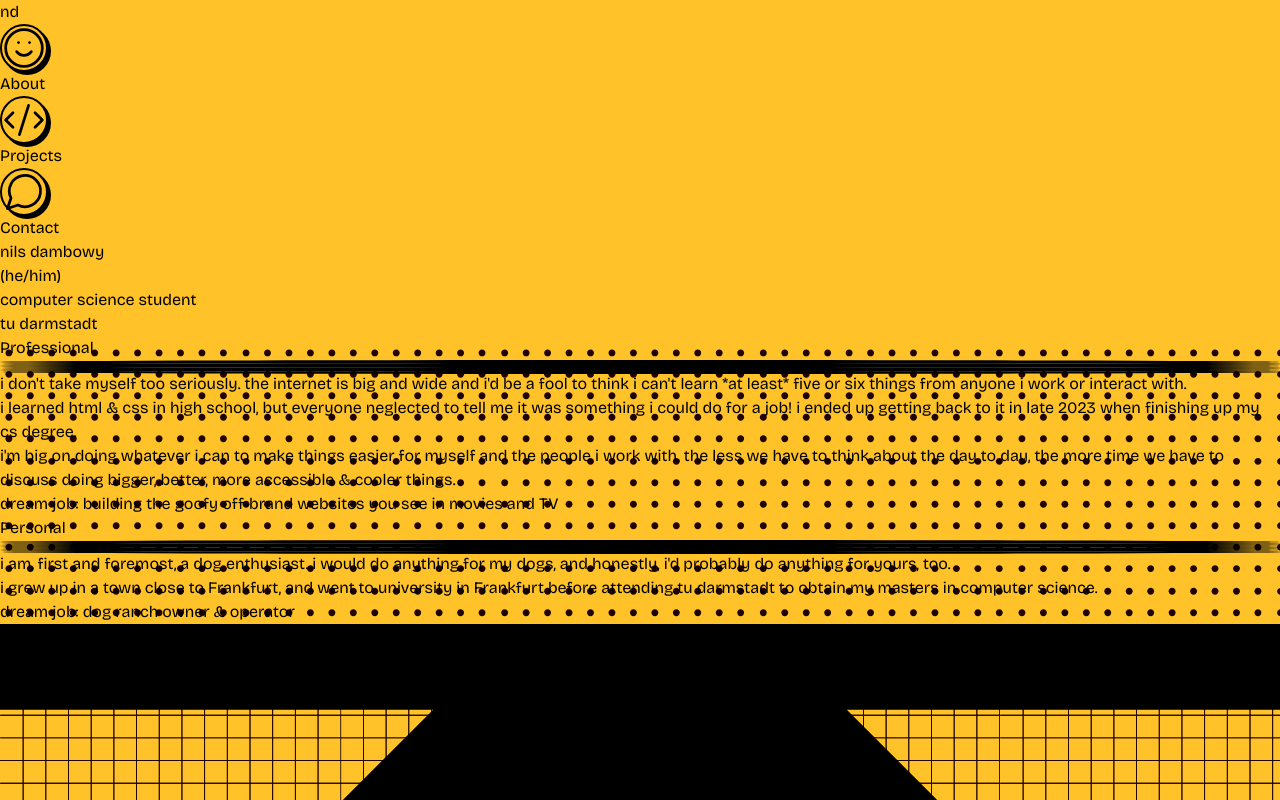
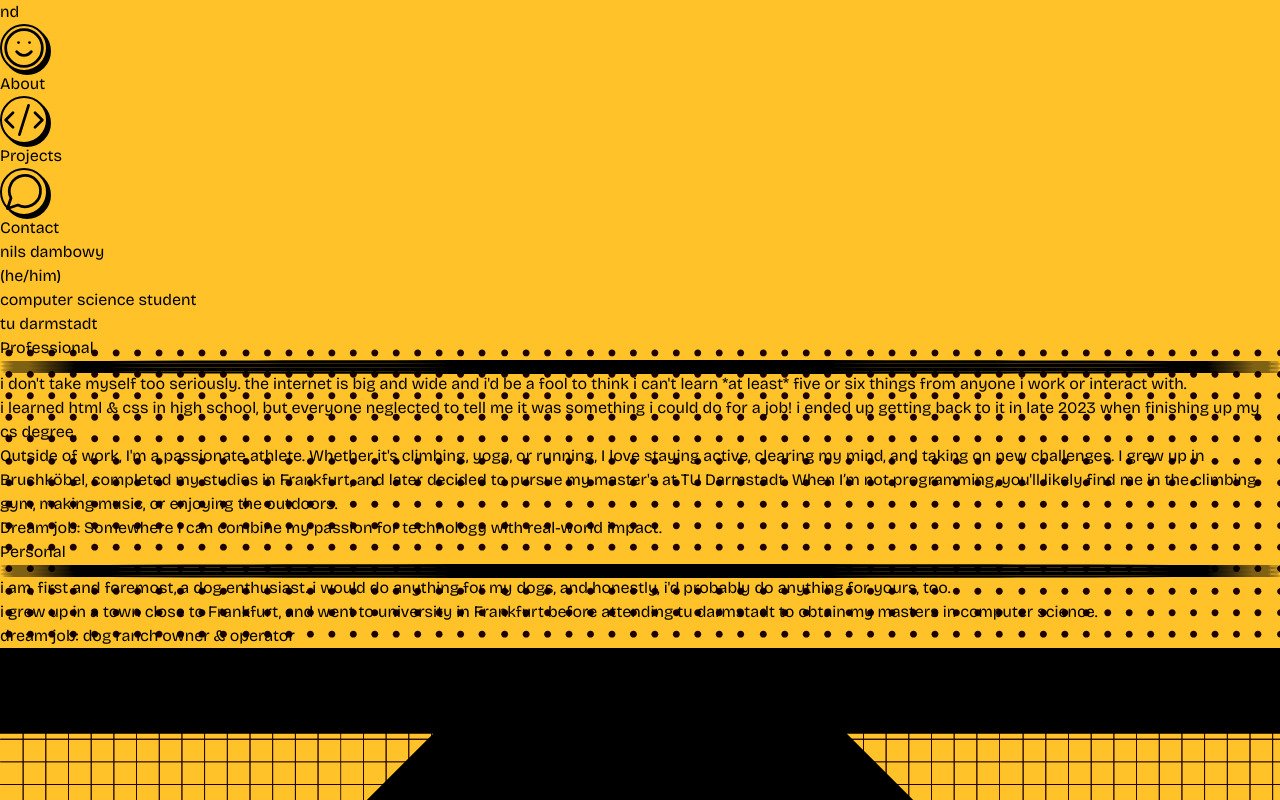
Before and after one commit to nils-dambowy/personal-website, a React (Vite) app: page /about in a window 1280 px wide. Shown: the top 800 px of the page. Built offline with nearby package versions, Linux system fonts and the light colour scheme.

Commit message:
style: updated personal text

```diff
--- a/src/components/About.jsx
+++ b/src/components/About.jsx
@@ -43,10 +43,12 @@ export default function About() {
                         <p className="pb-2"> i learned html & css in high school, but everyone neglected to tell me it
                             was something i could do for a job! i ended up getting back to it in late 2023 when
                             finishing up my cs degree.</p>
-                        <p className="pb-2"> i&apos;m big on doing whatever i can to make things easier for myself and
-                            the people i work with. the less we have to think about the day to day, the more time we
-                            have to discuss doing bigger, better, more accessible & cooler things.</p>
-                        <p> dream job: building the goofy off-brand websites you see in movies and TV</p>
+                        <p className="pb-2"> Outside of work, I&apos;m a passionate athlete. Whether it&apos;s climbing, yoga, or
+                            running, I love staying active, clearing my mind, and taking on new challenges.
+                            I grew up in Bruchköbel, completed my studies in Frankfurt, and later decided
+                            to pursue my master&apos;s at TU Darmstadt. When I’m not programming, you&apos;ll likely find me in the climbing gym, making music, or enjoying the outdoors.
+                            </p>
+                        <p> Dream job: Somewhere I can combine my passion for technology with real-world impact.</p>
                     </div>
                 </div>
                 <div className="flex-wrap flex flex-col items-end justify-center bg-white md:w-1/2 lg:max-w-xl mt-10 sm:mt-10 lg:mt-0 w-4/5 mb-10 lg:mb-0 sm:mb-10 ">
```
